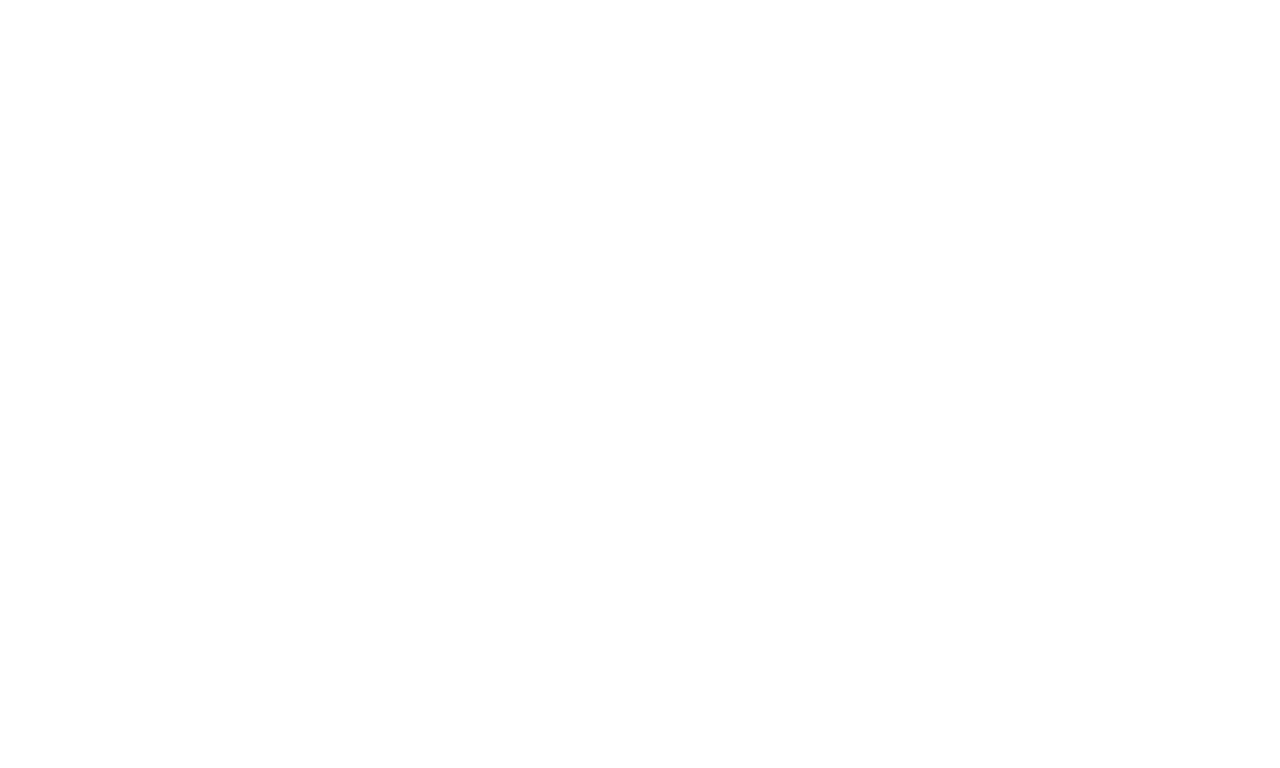
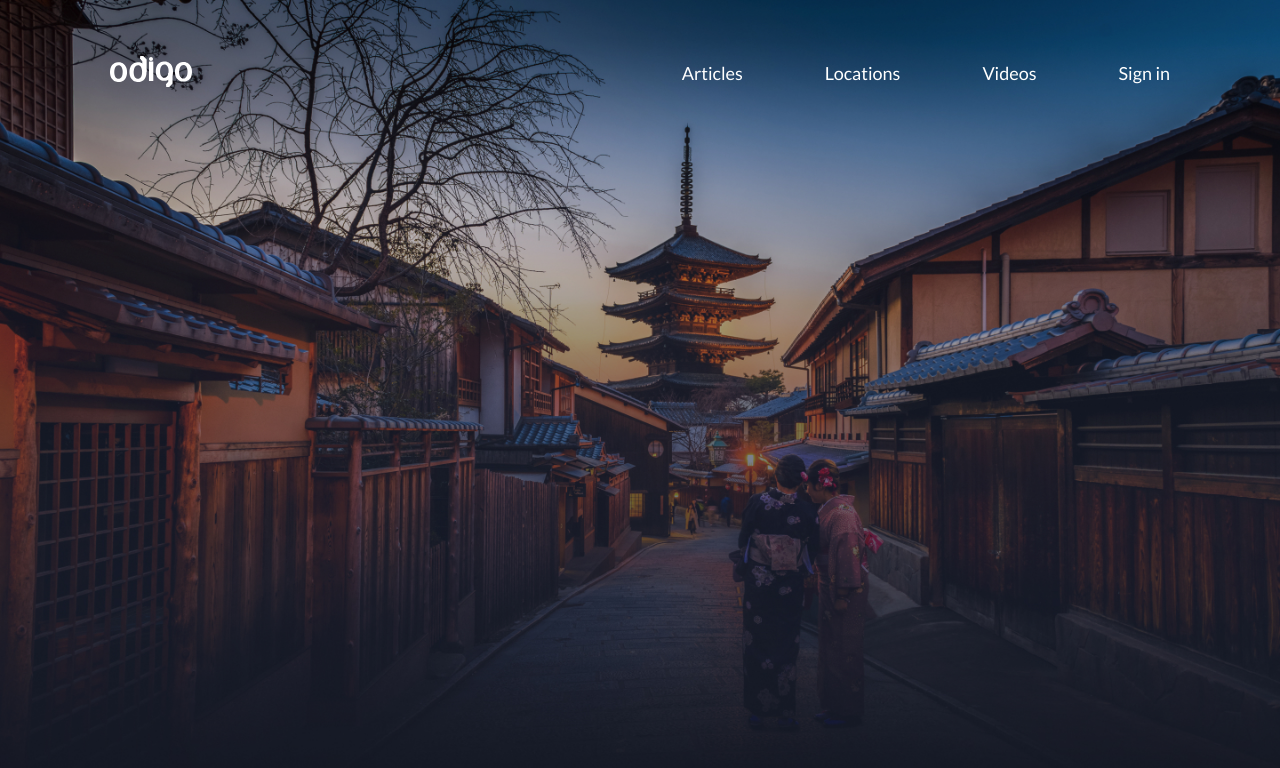
Before and after one commit to mikejusi/odigo-landing, a plain HTML site: page index.html in a window 1280 px wide. Drawn offline with Linux system fonts and the light colour scheme.

Commit message:
create head

```diff
--- a/assets/css/style.css
+++ b/assets/css/style.css
@@ -3,15 +3,115 @@
     padding: 0;
 }
 
+html{
+    box-sizing: border-box;
+}
+
+*, *::after, *::before{
+    box-sizing: initial;
+}
+
+/* lato-regular - latin */
+@font-face {
+    font-family: 'Lato';
+    font-style: normal;
+    font-weight: 400;
+    src: local(''),
+         url('../fonts/lato-v23-latin-regular.woff2') format('woff2'), /* Chrome 26+, Opera 23+, Firefox 39+ */
+         url('../fonts/lato-v23-latin-regular.woff') format('woff'); /* Chrome 6+, Firefox 3.6+, IE 9+, Safari 5.1+ */
+  }
+
+/* lato-700 - latin */
+@font-face {
+    font-family: 'Lato';
+    font-style: normal;
+    font-weight: 700;
+    src: local(''),
+         url('../fonts/lato-v23-latin-700.woff2') format('woff2'), /* Chrome 26+, Opera 23+, Firefox 39+ */
+         url('../fonts/lato-v23-latin-700.woff') format('woff'); /* Chrome 6+, Firefox 3.6+, IE 9+, Safari 5.1+ */
+}
+
+/* lato-900 - latin */
+@font-face {
+    font-family: 'Lato';
+    font-style: normal;
+    font-weight: 900;
+    src: local(''),
+         url('../fonts/lato-v23-latin-900.woff2') format('woff2'), /* Chrome 26+, Opera 23+, Firefox 39+ */
+         url('../fonts/lato-v23-latin-900.woff') format('woff'); /* Chrome 6+, Firefox 3.6+, IE 9+, Safari 5.1+ */
+}
+
+body{
+    font-family: 'Lato';
+    font-style: normal;
+    font-size: 16px;
+    line-height: 1.2;
+    font-weight: normal;
+    color: #102746;
+}
+
+/* container */
+
 .container__mini{
-    width: 1060px;
+    max-width: 1060px;
     margin: 0 auto;
 }
 
 .container{
-    width: 1271px;
+    max-width: 1271px;
     margin: 0 auto;
 }
+
+/* container */
+
+/* header style start */
+
+header{
+    position: fixed;
+    top: 0;
+    left: 0;
+    width: 100%;
+}
+
+.header__wrapper{
+    display: flex;
+    padding-top: 56px;
+}
+
+.header__nav{
+    width: fit-content;
+    margin-left: auto;
+    align-self: center;
+}
+
+.header__list{
+    gap: 82px;
+    display: flex;
+    list-style: none;
+}
+
+.header__link{
+    font-size: 18px;
+    line-height: 24px;
+    color: white;
+    text-decoration: none;
+}
+
+.header__link:active, .header__link:focus, .header__link:hover{
+    opacity: .75;
+}
+
+/* header style end */
+
+/* Benefits style start */
+
+.benefits{
+    height: 100vh;
+    background: url(../img/Benefits.jpg) no-repeat center;
+    background-size: cover;
+}
+
+/* Benefits style end */
 
 footer{
     background-color: #0E1D28;
--- a/index.html
+++ b/index.html
@@ -9,14 +9,42 @@
 </head>
 <body>
     <div class="wrapper">
-        <header>
+        <header class="header">
+            <div class="container__mini header__wrapper">
+                <div class="header__logo">
+                    <a href="#" class="header__logo__link">
+                        <img src="assets/img/odigo-Logo.svg" alt="not found">
 
+                    </a>
+                </div>
+                <nav class="header__nav">
+                    <ul class="header__list">
+                        <li class="header__item">
+                            <a href="#" class="header__link">Articles</a>
+                        </li>
+
+                        <li class="header__item">
+                            <a href="#" class="header__link">Locations</a>
+                        </li>
+
+                        <li class="header__item">
+                            <a href="#" class="header__link">Videos</a>
+                        </li>
+
+                        <li class="header__item">
+                            <a href="#" class="header__link">Sign in</a>
+                        </li>
+                    </ul>
+                </nav>
+            </div>
         </header>
 
         <main>
-            <div class="container">
+            <!-- <div class="container"> -->
+                <section class="benefits">
 
-            </div>
+                </section>
+            <!-- </div> -->
         </main>
 
         <footer>
```
Also changed, not shown: assets/fonts/lato-v23-latin-700.woff (added), assets/fonts/lato-v23-latin-700.woff2 (added), assets/fonts/lato-v23-latin-900.woff (added), assets/fonts/lato-v23-latin-900.woff2 (added), assets/fonts/lato-v23-latin-regular.woff (added), assets/fonts/lato-v23-latin-regular.woff2 (added), assets/img/Benefits.jpg (added), assets/img/odigo-Logo.svg (added).
